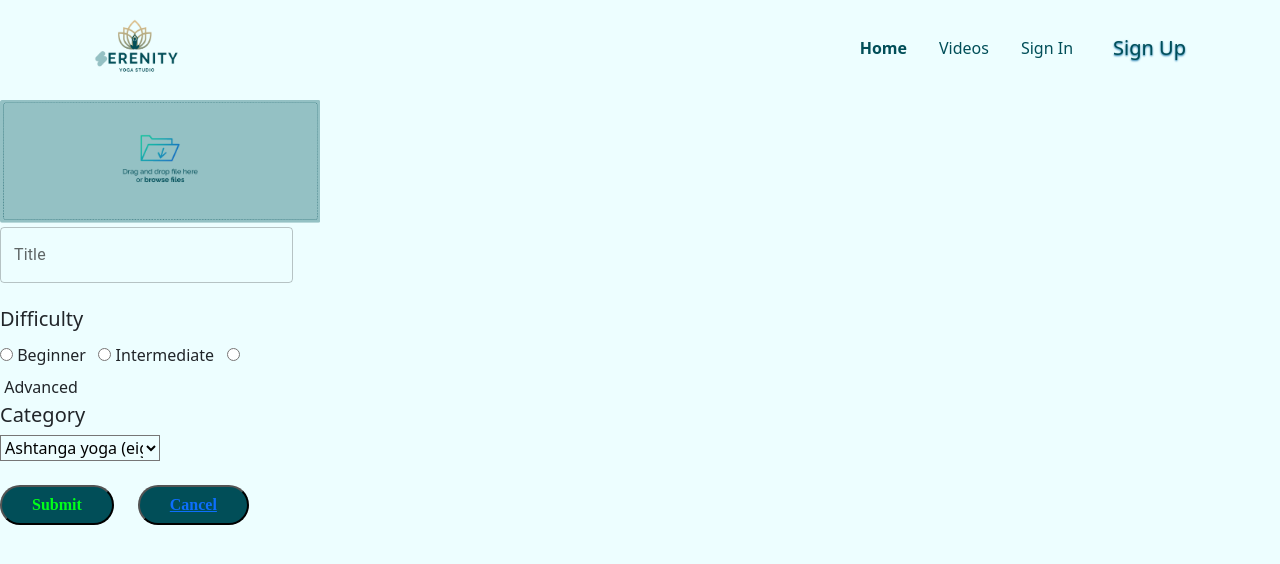
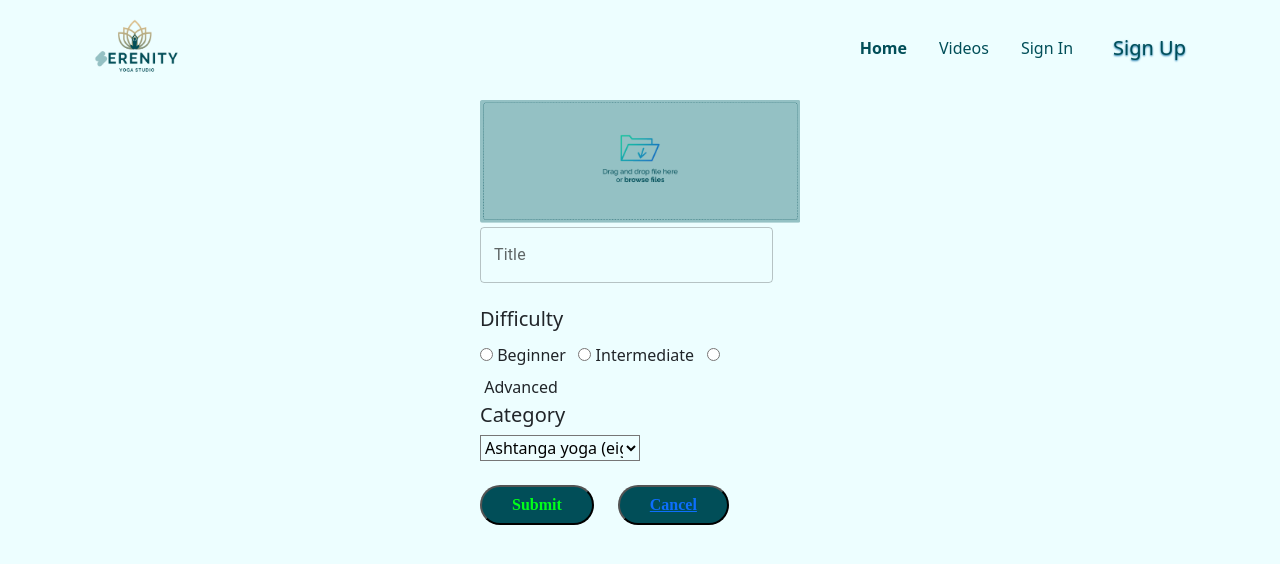
Before and after one commit to strategio-tech/fp-sim7-keyboard-warriors, a React (Vite) app: page /upload in a window 1280 px wide. Shown: the top 564 px of the page. Built offline with nearby package versions, Linux system fonts and the light colour scheme.

Commit message:
centering upload video page

```diff
--- a/src/Views/VideoUpload.jsx
+++ b/src/Views/VideoUpload.jsx
@@ -55,10 +55,10 @@ function VideoUpload({setloggedIn}) {
         });
     }
         return (
-            <div className=" flex-column justify-content-around align-items-center"
+            <div className=" d-flex justify-content-center align-items-start"
             style={{ background: '#EDFEFF', height: "100vh",font:'Raleway', alignItems: "center" }}>
 
-            <form className="flex-column col-12 col-sm-7 col-md-5 col-lg-4 col-xl-3 d-flex justify-content-around align-items-start" onSubmit={handleSubmit(onSubmit)}>
+            <form className="flex-column col-12 col-sm-10 col-md-5 col-lg-4 col-xl-3 d-flex justify-content-around align-items-start" onSubmit={handleSubmit(onSubmit)}>
             <label htmlFor="chooseFile" >
             <img className="flex-column justify-content-around align-items-start" src={lplogo} alt="" width="100%" height="100%"/>
             </label>
```
